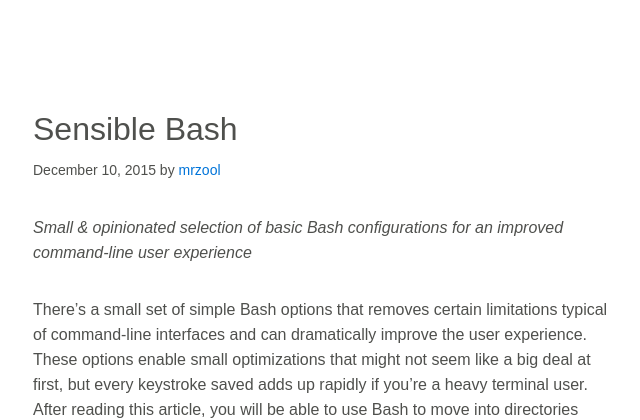
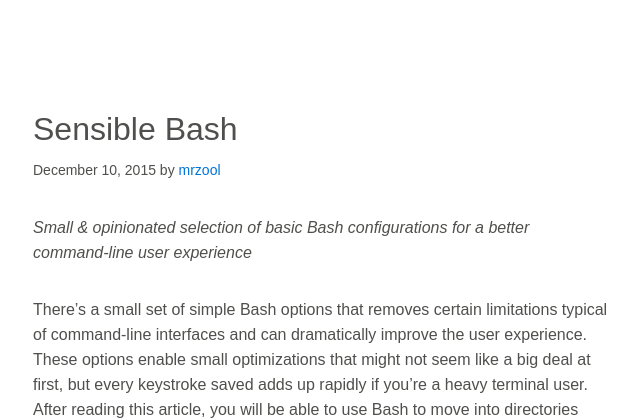
Before and after one commit to mrzool/mrzool.github.io, a Jekyll site: the page built from _posts/2015-12-10-sensible-bash.md, in a window 1280 px wide and 900 px high. Shown: the top 420 px of the window, without its empty margins (319-959 px from the left). Built offline with Jekyll 4.4.1, drawn with Linux system fonts in a browser that asks for light colours.

Commit message:
change wording

```diff
--- a/_posts/2015-12-10-sensible-bash.md
+++ b/_posts/2015-12-10-sensible-bash.md
@@ -1,7 +1,7 @@
 ---
 layout: post
 title: Sensible Bash
-subtitle: Small & opinionated selection of basic Bash configurations for an improved command-line user experience
+subtitle: Small & opinionated selection of basic Bash configurations for a better command-line user experience
 GistID: 086e8495641804e5ed3a
 ---
 
```
